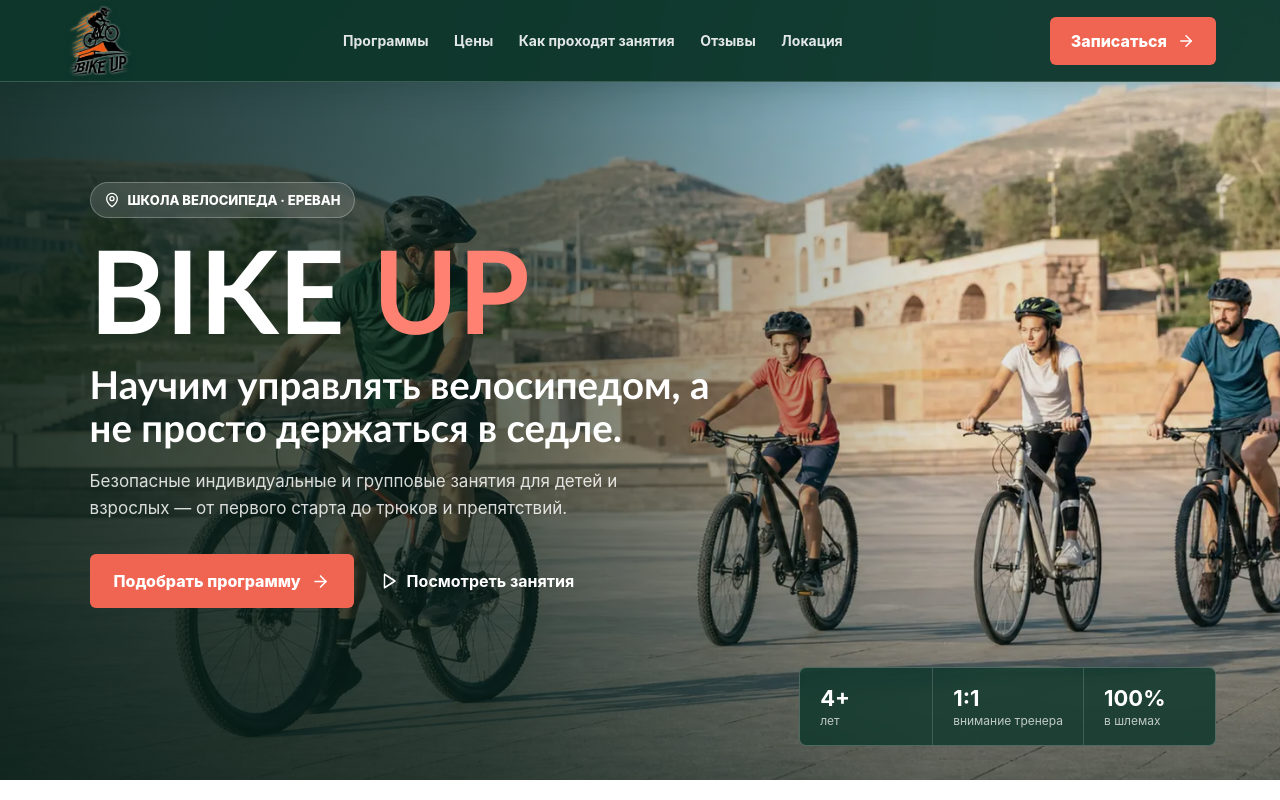
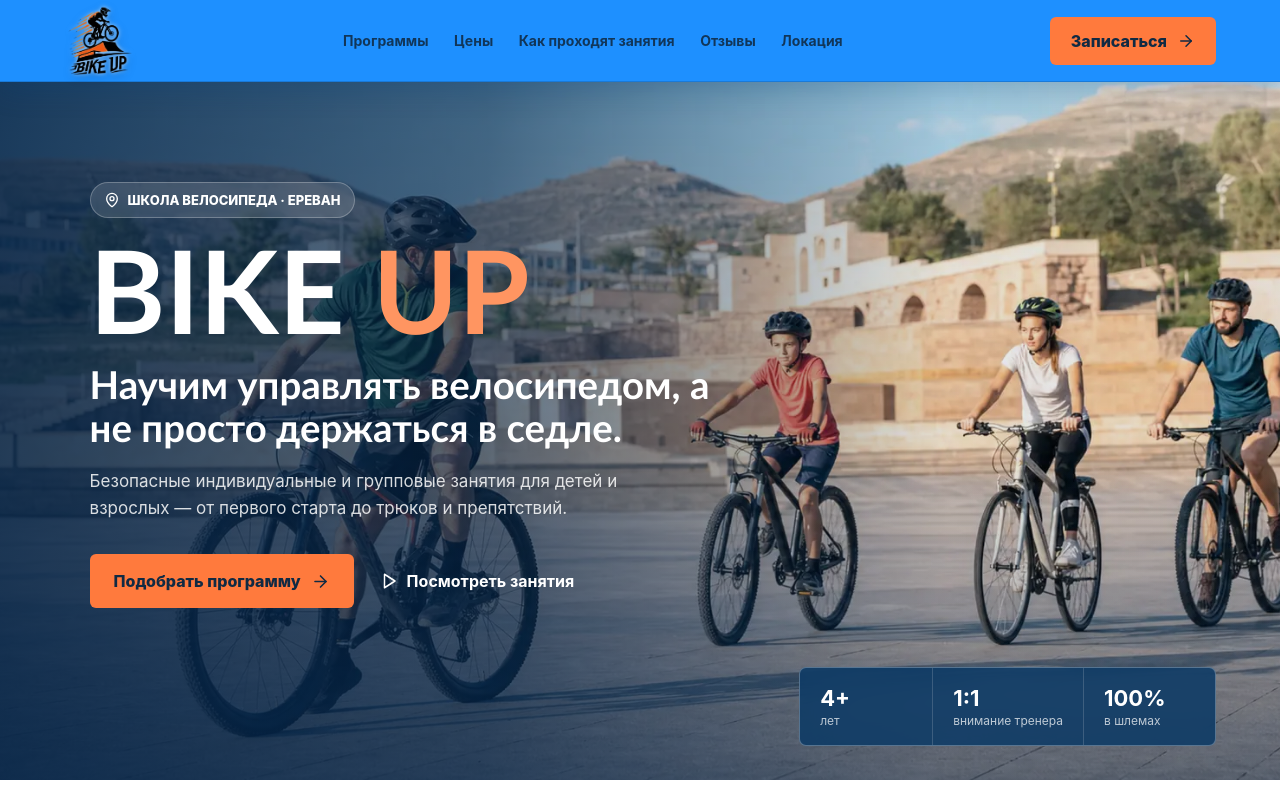
Before and after one commit to PirozhokQA/bike-up-yerevan, a React (Vite) app: page / in a window 1280 px wide. Shown: the top 800 px of the page. Built offline with nearby package versions, Linux system fonts and the light colour scheme.

Commit message:
Refresh site with blue and orange palette

```diff
--- a/src/globals.css
+++ b/src/globals.css
@@ -1,16 +1,16 @@
 :root {
-  --ink: #15231d;
-  --muted: #5e6c65;
-  --forest: #164c3b;
-  --forest-dark: #0e372b;
-  --mint: #dbece4;
-  --paper: #f6f7f3;
+  --ink: #102a43;
+  --muted: #5f6f7d;
+  --forest: #1E90FF;
+  --forest-dark: #0d3b66;
+  --mint: #e5f2ff;
+  --paper: #f7f9fb;
   --white: #ffffff;
-  --coral: #f06452;
-  --coral-dark: #d94b3c;
-  --sun: #f4c95d;
-  --sky: #b9d9e7;
-  --line: #d9dfda;
+  --coral: #ff7a3d;
+  --coral-dark: #e9632f;
+  --sun: #ffc857;
+  --sky: #d9edff;
+  --line: #d9e2ea;
 }
 
 * { box-sizing: border-box; }
@@ -27,35 +27,35 @@ h1, h2, h3 { font-family: "Trebuchet MS", Inter, sans-serif; letter-spacing: 0;
 .site-header {
   position: fixed; z-index: 20; inset: 0 0 auto 0; height: 82px; display: grid;
   grid-template-columns: auto 1fr auto; align-items: center; gap: 36px; padding: 0 clamp(22px, 5vw, 80px);
-  color: var(--white); background: rgba(14,55,43,.96); border-bottom: 1px solid rgba(255,255,255,.18);
-  box-shadow: 0 8px 28px rgba(8,31,24,.18); backdrop-filter: blur(12px);
+  color: var(--ink); background: #1E90FF; border-bottom: 1px solid rgba(7,38,68,.2);
+  box-shadow: 0 8px 28px rgba(5,63,122,.24); backdrop-filter: blur(12px);
 }
 .brand { display: inline-flex; align-items: center; white-space: nowrap; }
-.brand-logo { display: block; width: 72px; height: 72px; object-fit: contain; filter: drop-shadow(0 0 1px rgba(255,255,255,.88)) drop-shadow(0 3px 5px rgba(0,0,0,.22)); }
+.brand-logo { display: block; width: 72px; height: 72px; object-fit: contain; filter: drop-shadow(0 0 2px rgba(255,255,255,.75)) drop-shadow(0 3px 5px rgba(0,0,0,.2)); }
 .nav { display: flex; justify-content: center; align-items: center; gap: clamp(18px, 2vw, 34px); font-size: 14px; font-weight: 650; }
 .nav a { opacity: .88; transition: opacity .2s; }
 .nav a:hover { opacity: 1; }
 .header-cta, .primary-button, .dark-button, .submit-button, .price-card button {
   display: inline-flex; align-items: center; justify-content: center; gap: 10px; border: 0; min-height: 48px; padding: 0 21px;
-  color: var(--white); background: var(--coral); border-radius: 6px; font-weight: 800; transition: transform .2s, background .2s;
+  color: var(--ink); background: var(--coral); border-radius: 6px; font-weight: 800; transition: transform .2s, background .2s;
 }
 .header-cta:hover, .primary-button:hover, .submit-button:hover { transform: translateY(-2px); background: var(--coral-dark); }
-.menu-button { display: none; width: 44px; height: 44px; place-items: center; border: 1px solid rgba(255,255,255,.45); color: var(--white); background: rgba(10,25,19,.25); border-radius: 6px; }
+.menu-button { display: none; width: 44px; height: 44px; place-items: center; border: 1px solid rgba(7,38,68,.38); color: var(--ink); background: rgba(255,255,255,.18); border-radius: 6px; }
 
 .hero { position: relative; min-height: min(820px, 92vh); height: 780px; color: var(--white); overflow: hidden; }
 .hero > img { position: absolute; inset: 0; width: 100%; height: 100%; object-fit: cover; object-position: center; }
-.hero-shade { position: absolute; inset: 0; background: linear-gradient(90deg, rgba(8,31,24,.88) 0%, rgba(8,31,24,.65) 38%, rgba(8,31,24,.10) 74%), linear-gradient(0deg, rgba(8,31,24,.45), transparent 40%); }
+.hero-shade { position: absolute; inset: 0; background: linear-gradient(90deg, rgba(5,37,72,.88) 0%, rgba(5,37,72,.65) 38%, rgba(5,37,72,.10) 74%), linear-gradient(0deg, rgba(5,37,72,.45), transparent 40%); }
 .hero-content { position: relative; z-index: 2; display: flex; flex-direction: column; justify-content: center; width: min(750px, 92vw); height: 100%; padding: 100px 0 90px clamp(22px, 7vw, 110px); }
 .eyebrow, .kicker { display: inline-flex; align-items: center; gap: 8px; width: fit-content; color: var(--coral-dark); font-size: 13px; font-weight: 850; text-transform: uppercase; }
 .eyebrow { color: var(--white); background: rgba(255,255,255,.13); border: 1px solid rgba(255,255,255,.25); border-radius: 20px; padding: 9px 13px; backdrop-filter: blur(8px); }
 .hero h1 { margin-top: 22px; font-size: clamp(68px, 9vw, 132px); line-height: .86; font-weight: 900; }
-.hero h1 span { color: #ff8171; }
+.hero h1 span { color: #ff9561; }
 .hero-lead { max-width: 660px; margin-top: 24px; font: 800 clamp(24px, 3vw, 39px)/1.12 "Trebuchet MS", sans-serif; }
 .hero-copy { max-width: 590px; margin-top: 19px; font-size: 17px; line-height: 1.6; color: rgba(255,255,255,.84); }
 .hero-actions { display: flex; align-items: center; gap: 26px; margin-top: 32px; }
 .primary-button { min-height: 54px; padding: 0 24px; }
 .text-link { display: inline-flex; align-items: center; gap: 9px; font-weight: 750; }
-.hero-proof { position: absolute; z-index: 3; right: clamp(22px, 5vw, 80px); bottom: 34px; display: flex; background: rgba(14,55,43,.82); border: 1px solid rgba(255,255,255,.22); backdrop-filter: blur(10px); border-radius: 7px; }
+.hero-proof { position: absolute; z-index: 3; right: clamp(22px, 5vw, 80px); bottom: 34px; display: flex; background: rgba(13,59,102,.88); border: 1px solid rgba(255,255,255,.28); backdrop-filter: blur(10px); border-radius: 7px; }
 .hero-proof div { min-width: 132px; padding: 17px 20px; border-left: 1px solid rgba(255,255,255,.16); }
 .hero-proof div:first-child { border-left: 0; }
 .hero-proof strong { display: block; font-size: 22px; }
@@ -86,10 +86,10 @@ h1, h2, h3 { font-family: "Trebuchet MS", Inter, sans-serif; letter-spacing: 0;
 
 .method-band { display: grid; grid-template-columns: 1fr 1.05fr; min-height: 660px; background: var(--forest-dark); color: var(--white); }
 .method-copy { display: flex; flex-direction: column; justify-content: center; padding: 80px clamp(28px, 7vw, 110px); }
-.kicker.light { color: #ff9b8f; }
-.method-copy p { max-width: 570px; margin-top: 24px; color: rgba(255,255,255,.72); line-height: 1.75; }
-.method-steps { display: grid; gap: 0; margin-top: 38px; border-top: 1px solid rgba(255,255,255,.18); }
-.method-steps div { display: grid; grid-template-columns: 48px 1fr; gap: 12px; padding: 17px 0; border-bottom: 1px solid rgba(255,255,255,.18); }
+.kicker.light { color: #ff9b6a; }
+.method-copy p { max-width: 570px; margin-top: 24px; color: rgba(255,255,255,.82); line-height: 1.75; }
+.method-steps { display: grid; gap: 0; margin-top: 38px; border-top: 1px solid rgba(255,255,255,.22); }
+.method-steps div { display: grid; grid-template-columns: 48px 1fr; gap: 12px; padding: 17px 0; border-bottom: 1px solid rgba(255,255,255,.22); }
 .method-steps b { color: var(--coral); }
 .method-image { position: relative; min-height: 570px; overflow: hidden; }
 .method-image img { width: 100%; height: 100%; object-fit: cover; }
@@ -100,23 +100,23 @@ h1, h2, h3 { font-family: "Trebuchet MS", Inter, sans-serif; letter-spacing: 0;
 .section-heading.compact { align-items: center; }
 .price-grid { display: grid; grid-template-columns: repeat(3, 1fr); gap: 18px; align-items: stretch; }
 .price-card { position: relative; display: flex; flex-direction: column; padding: 31px; min-height: 450px; background: var(--white); border: 1px solid var(--line); border-radius: 7px; }
-.price-card.featured { color: var(--white); background: var(--forest); border-color: var(--forest); transform: translateY(-12px); box-shadow: 0 20px 55px rgba(22,76,59,.18); }
+.price-card.featured { color: var(--ink); background: var(--forest); border-color: var(--forest); transform: translateY(-12px); box-shadow: 0 20px 55px rgba(30,144,255,.22); }
 .popular { position: absolute; top: 20px; right: 20px; padding: 7px 10px; color: var(--ink); background: var(--sun); border-radius: 3px; font-size: 11px; font-weight: 850; text-transform: uppercase; }
 .price-card h3 { font-size: 27px; }
 .price-card > p { min-height: 54px; margin-top: 14px; color: var(--muted); line-height: 1.55; }
-.price-card.featured > p { color: rgba(255,255,255,.74); }
+.price-card.featured > p { color: rgba(16,42,67,.8); }
 .price { display: flex; flex-direction: column; margin: 30px 0 24px; }
 .price strong { font: 900 38px/1 "Trebuchet MS", sans-serif; }
 .price span { margin-top: 7px; color: var(--muted); font-size: 13px; }
-.featured .price span { color: rgba(255,255,255,.7); }
+.featured .price span { color: rgba(16,42,67,.76); }
 .price-card ul { display: grid; gap: 13px; padding: 22px 0 0; margin: 0 0 28px; border-top: 1px solid var(--line); list-style: none; }
-.price-card.featured ul { border-color: rgba(255,255,255,.18); }
+.price-card.featured ul { border-color: rgba(16,42,67,.28); }
 .price-card li { display: flex; align-items: center; gap: 9px; font-size: 14px; }
 .price-card li svg { color: var(--coral); }
 .price-card button { width: 100%; margin-top: auto; color: var(--forest); background: var(--mint); }
-.price-card.featured button { color: var(--white); background: var(--coral); }
+.price-card.featured button { color: var(--ink); background: var(--coral); }
 
-.portfolio-section { padding: 105px max(22px, calc((100vw - 1136px) / 2)); color: var(--white); background: #1b292f; }
+.portfolio-section { padding: 105px max(22px, calc((100vw - 1136px) / 2)); color: var(--white); background: #142f46; }
 .section-heading.inverse h2 { max-width: 760px; }
 .section-heading.inverse > p { color: rgba(255,255,255,.66); }
 .portfolio-grid { display: grid; grid-template-columns: 1.55fr .75fr; grid-template-rows: repeat(2, minmax(210px, 260px)); gap: 14px; }
@@ -125,10 +125,10 @@ h1, h2, h3 { font-family: "Trebuchet MS", Inter, sans-serif; letter-spacing: 0;
 .portfolio-grid img { width: 100%; height: 100%; object-fit: cover; transition: transform .5s; }
 .portfolio-grid figure:hover img { transform: scale(1.025); }
 .portfolio-grid figcaption { position: absolute; inset: auto 0 0; padding: 38px 18px 16px; font-weight: 750; background: linear-gradient(transparent, rgba(0,0,0,.7)); }
-.play-badge { position: absolute; left: 24px; bottom: 24px; display: flex; align-items: center; gap: 13px; padding: 13px 16px; background: rgba(14,55,43,.9); border: 1px solid rgba(255,255,255,.25); border-radius: 6px; backdrop-filter: blur(8px); }
+.play-badge { position: absolute; left: 24px; bottom: 24px; display: flex; align-items: center; gap: 13px; padding: 13px 16px; background: rgba(13,59,102,.92); border: 1px solid rgba(255,255,255,.28); border-radius: 6px; backdrop-filter: blur(8px); }
 .play-badge > svg { width: 38px; height: 38px; padding: 10px; color: var(--forest); background: var(--white); border-radius: 50%; }
 .play-badge span { display: flex; flex-direction: column; gap: 2px; }
-.play-badge small { color: rgba(255,255,255,.66); }
+.play-badge small { color: rgba(255,255,255,.76); }
 
 .rating { display: grid; grid-template-columns: auto auto; align-items: center; gap: 2px 12px; justify-self: end; }
 .rating > span:first-child { grid-row: 1 / 3; font: 900 42px/1 "Trebuchet MS", sans-serif; }
@@ -158,7 +158,7 @@ h1, h2, h3 { font-family: "Trebuchet MS", Inter, sans-serif; letter-spacing: 0;
 .location-copy p { max-width: 520px; margin-top: 24px; color: #3f565d; line-height: 1.75; }
 .location-note { display: flex; align-items: center; gap: 12px; margin-top: 30px; }
 .location-note > svg { width: 44px; height: 44px; padding: 11px; color: var(--white); background: var(--forest); border-radius: 50%; }
-.dark-button { width: fit-content; margin-top: 30px; background: var(--forest-dark); }
+.dark-button { width: fit-content; margin-top: 30px; color: var(--white); background: var(--forest-dark); }
 .dark-button:hover { transform: translateY(-2px); }
 
 .faq-section { display: grid; grid-template-columns: .75fr 1.25fr; gap: 90px; }
@@ -171,9 +171,9 @@ h1, h2, h3 { font-family: "Trebuchet MS", Inter, sans-serif; letter-spacing: 0;
 .faq p { grid-column: 1 / 2; max-height: 0; overflow: hidden; color: var(--muted); line-height: 1.65; transition: max-height .3s, margin .3s; }
 .faq.open p { max-height: 150px; margin-top: 14px; }
 
-.signup-section { display: grid; grid-template-columns: .85fr 1.15fr; gap: clamp(50px, 8vw, 120px); padding: 100px max(22px, calc((100vw - 1136px) / 2)); color: var(--white); background: var(--forest); }
+.signup-section { display: grid; grid-template-columns: .85fr 1.15fr; gap: clamp(50px, 8vw, 120px); padding: 100px max(22px, calc((100vw - 1136px) / 2)); color: var(--white); background: var(--forest-dark); }
 .signup-copy { display: flex; flex-direction: column; justify-content: center; }
-.signup-copy p { margin-top: 24px; color: rgba(255,255,255,.72); line-height: 1.75; }
+.signup-copy p { margin-top: 24px; color: rgba(255,255,255,.82); line-height: 1.75; }
 .signup-points { display: grid; gap: 12px; margin-top: 30px; }
 .signup-points span { display: flex; align-items: center; gap: 9px; font-size: 14px; }
 .signup-points svg { width: 21px; height: 21px; padding: 4px; color: var(--forest); background: var(--mint); border-radius: 50%; }
@@ -184,7 +184,7 @@ h1, h2, h3 { font-family: "Trebuchet MS", Inter, sans-serif; letter-spacing: 0;
 .signup-form label { display: grid; gap: 8px; margin-top: 16px; font-size: 13px; font-weight: 750; }
 .signup-form input, .signup-form select, .signup-form textarea { width: 100%; min-height: 48px; padding: 12px 13px; color: var(--ink); background: #f5f7f4; border: 1px solid #d7ded9; border-radius: 5px; outline: none; }
 .signup-form textarea { resize: vertical; }
-.signup-form input:focus, .signup-form select:focus, .signup-form textarea:focus { border-color: var(--forest); box-shadow: 0 0 0 3px rgba(22,76,59,.1); }
+.signup-form input:focus, .signup-form select:focus, .signup-form textarea:focus { border-color: var(--forest); box-shadow: 0 0 0 3px rgba(30,144,255,.16); }
 .form-row { display: grid; grid-template-columns: 1fr 1fr; gap: 12px; }
 .submit-button { width: 100%; min-height: 54px; margin-top: 22px; }
 .privacy { display: block; margin-top: 12px; color: #7b8781; line-height: 1.4; text-align: center; }
@@ -194,7 +194,7 @@ h1, h2, h3 { font-family: "Trebuchet MS", Inter, sans-serif; letter-spacing: 0;
 .success p { max-width: 360px; margin-top: 12px; color: var(--muted); line-height: 1.6; }
 .success button { margin-top: 22px; color: var(--forest); background: transparent; border: 0; font-weight: 800; }
 
-footer { display: grid; grid-template-columns: 1.5fr .65fr .65fr 1fr; gap: 48px; padding: 65px max(22px, calc((100vw - 1136px) / 2)) 28px; color: var(--white); background: #101a21; }
+footer { display: grid; grid-template-columns: 1.5fr .65fr .65fr 1fr; gap: 48px; padding: 65px max(22px, calc((100vw - 1136px) / 2)) 28px; color: var(--white); background: #0e2233; }
 footer .brand-logo { width: 108px; height: 112px; }
 footer > div:not(.footer-brand):not(.footer-place) { display: flex; flex-direction: column; align-items: flex-start; gap: 12px; font-size: 14px; }
 footer > div > b { margin-bottom: 5px; color: rgba(255,255,255,.55); font-size: 12px; text-transform: uppercase; }
@@ -224,7 +224,7 @@ footer a:not(.brand) { color: rgba(255,255,255,.78); }
   .nav a { padding: 14px; font-size: 15px; }
   .hero { min-height: 760px; height: 88vh; }
   .hero > img { object-position: 57% center; }
-  .hero-shade { background: linear-gradient(0deg, rgba(8,31,24,.92) 0%, rgba(8,31,24,.68) 58%, rgba(8,31,24,.12) 100%); }
+  .hero-shade { background: linear-gradient(0deg, rgba(5,37,72,.92) 0%, rgba(5,37,72,.68) 58%, rgba(5,37,72,.12) 100%); }
   .hero-content { justify-content: flex-end; padding: 100px 22px 148px; }
   .hero h1 { font-size: 72px; }
   .hero-proof { left: 16px; right: 16px; bottom: 18px; }
```
Also changed, not shown: 5 other files (tests, documents, lock files or other folders).
